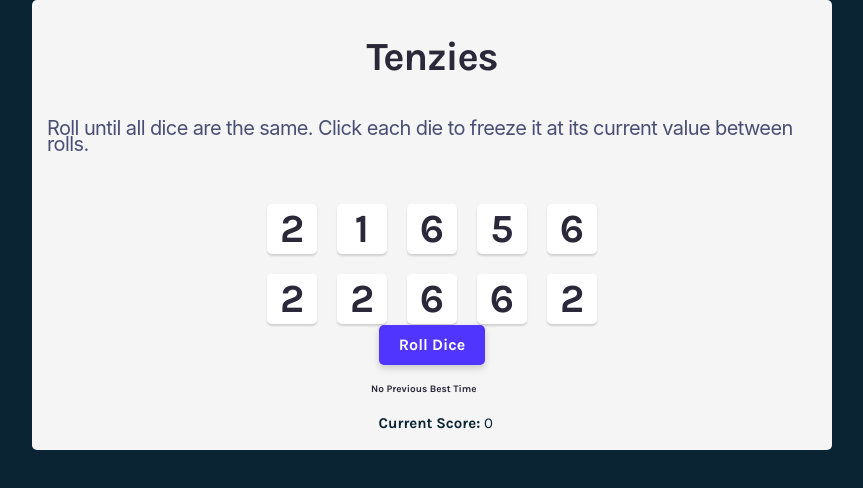
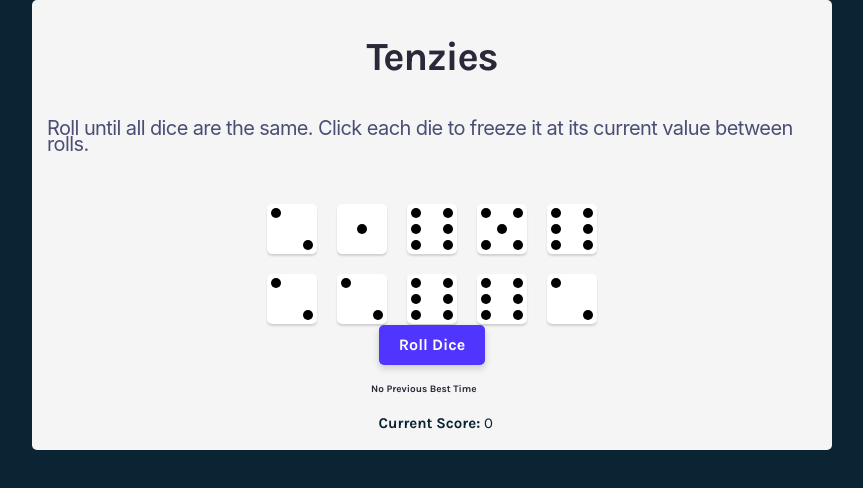
Before and after one commit to marktlinn/tenziesReact, a React app: page / in a window 1280 px wide. Shown: the top 488 px of the page, without its empty margins (208-1071 px from the left). Built offline with nearby package versions, Linux system fonts and the light colour scheme; the HTML template or start-up script is replaced by a standard one.

Commit message:
updated CSS, made dice look like dice

```diff
--- a/src/components/Die.jsx
+++ b/src/components/Die.jsx
@@ -4,10 +4,75 @@ export default function Die(props) {
     const { value, isHeld, holdDie } = props;
     return (
         <div
-            className={isHeld === true? 'die dieHeld': 'die'}
+            className={isHeld === true ?'diceSection dieHeld' : 'diceSection'}
             onClick={holdDie}
-            >
-            <span className="die-number">{value}</span>
+        >
+            {value===1 &&
+                <div
+                className={isHeld===true? 'die die-one dieHeld' : "die die-one"}>
+                    <span className="dot"></span>
+                </div>}
+
+            {value===2 &&
+                <div
+                className={isHeld===true? 'die die-two dieHeld' : "die die-two"}>
+                    <span className="dot"></span>
+                    <span className="dot"></span>
+                </div>}
+
+            {value===3 &&
+            <div
+            className={isHeld===true? 'die die-three dieHeld' : "die die-three"}>
+                    <span className="dot"></span>
+                    <span className="dot"></span>
+                    <span className="dot"></span>
+            </div>}
+
+            {value===4 &&
+
+            <div
+            className={isHeld===true? 'die die-four dieHeld' : "die die-four"}>
+                <div class="column">
+                    <span class="dot"></span>
+                    <span class="dot"></span>
+                </div>
+                <div class="column">
+                    <span class="dot"></span>
+                    <span class="dot"></span>
+                </div>
+            </div>}
+
+            {value===5 &&
+
+            <div
+            className={isHeld===true? 'die die-five dieHeld' : "die die-five"}>
+                <div class="column">
+                    <span class="dot"></span>
+                    <span class="dot"></span>
+                </div>
+                <div class="column">
+                    <span class="dot"></span>
+                </div>
+                <div class="column">
+                    <span class="dot"></span>
+                    <span class="dot"></span>
+                </div>
+            </div>}
+            {value===6 &&
+
+            <div
+            className={isHeld===true? 'die die-six dieHeld' : "die die-six"}>
+                <div class="column">
+                    <span class="dot"></span>
+                    <span class="dot"></span>
+                    <span class="dot"></span>
+                </div>
+                <div class="column">
+                    <span class="dot"></span>
+                    <span class="dot"></span>
+                    <span class="dot"></span>
+                </div>
+            </div>}
         </div>
     )
 }
--- a/src/index.css
+++ b/src/index.css
@@ -50,41 +50,6 @@ main{
   color: #4A4E74;
 }
 
-/*Dice stylings*/
-
-.dice-section{
-  margin-top: 3rem;
-  display: grid;
-  grid-template: auto auto / repeat(5, 1fr);
-  gap: 20px;
-}
-
-.die{
-  display: flex;
-  justify-content: center;
-  align-items: center;
-  background-color: #FFFFFF;
-  border: 1ps solid black;
-  box-shadow: 0 2px 2px rgba(0, 0, 0, 0.15);
-  border-radius: .5rem;
-  height: 50px;
-  width: 50px;
-  text-align: center;
-  cursor: pointer;
-}
-
-.die:hover{
-  background-color: #f9f7f7e8;
-  box-shadow: 1px 2px 4px rgba(0, 0, 0, 0.163);
-
-}
-
-.die-number{
-  font-size: 4rem;
-  font-weight: 700;
-  line-height: .24rem;
-}
-
 button{
   background: #5035FF;
   box-shadow: 0 3.2px 7.68px rgba(0, 0, 0, 0.18);
@@ -98,14 +63,6 @@ button{
   align-items: center;
   text-align: center;
   color: #FFF;
-}
-
-.dieHeld{
-  background-color: #59E391;
-}
-
-.dieHeld:hover{
-  background-color: #59e390a0;
 }
 
 button:hover{
@@ -124,3 +81,105 @@ button:active{
   padding: 0 0 0 .75rem;
   margin: 0;
 }
+
+/*Dice stylings*/
+
+.dice-section{
+  margin-top: 3rem;
+  display: grid;
+  grid-template: auto auto / repeat(5, 1fr);
+  gap: 20px;
+}
+
+.die{
+  background-color: #FFFFFF;
+  box-shadow: 0 2px 2px rgba(0, 0, 0, 0.15);
+  border-radius: .5rem;
+  height: 50px;
+  width: 50px;
+  cursor: pointer;
+  padding: 4px;
+}
+
+.die:hover{
+  background-color: #f9f7f7e8;
+  box-shadow: 1px 2px 4px rgba(0, 0, 0, 0.163);
+
+}
+
+/* Dice face styles*/
+
+.dot {
+  display:block;
+  width: 1rem;
+  height: 1rem;
+  border-radius: 50%;
+  background-color:black;
+}
+
+.die-one{
+  display: flex;
+  justify-content: center;
+  align-items: center;
+}
+
+.die-two{
+  display: flex;
+  align-items: flex-start;
+  justify-content : space-between;
+}
+.die-two >.dot:nth-of-type(2) {
+  align-self: flex-end;
+}
+
+.die-three{
+  display: flex;
+  justify-content : space-between;
+}
+.die-three >.dot:nth-of-type(2) {
+  align-self: center;
+}
+.die-three >.dot:nth-of-type(3) {
+  align-self: flex-end;
+}
+
+.die-four{
+  display: flex;
+  justify-content: space-between;
+}
+.die-four>.column {
+  display: flex;
+  flex-direction: column;
+  justify-content: space-between;
+}
+
+.die-five{
+  display: flex;
+  justify-content: space-between;
+}
+.die-five>.column {
+  display: flex;
+  flex-direction: column;
+  justify-content: space-between;
+}
+.die-five>.column:nth-of-type(2){
+  align-self: center;
+}
+
+.die-six{
+  display: flex;
+  justify-content: space-between;
+}
+.die-six>.column {
+  display: flex;
+  flex-direction: column;
+  justify-content: space-between;
+}
+.dieHeld{
+  background-color: #59E391;
+  border-radius: .5rem;
+}
+
+.dieHeld:hover{
+  background-color: #59e390a0;
+}
```
